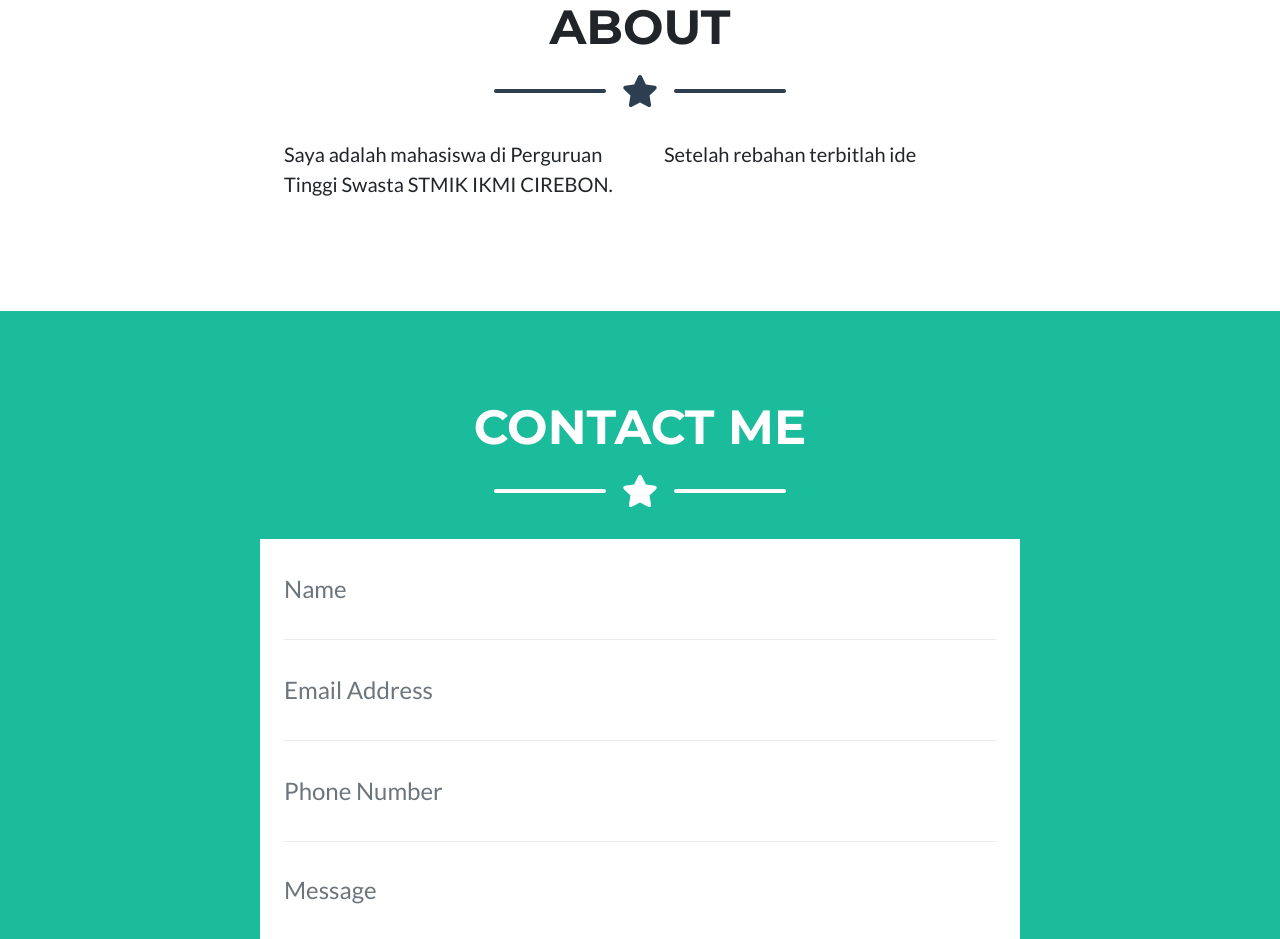
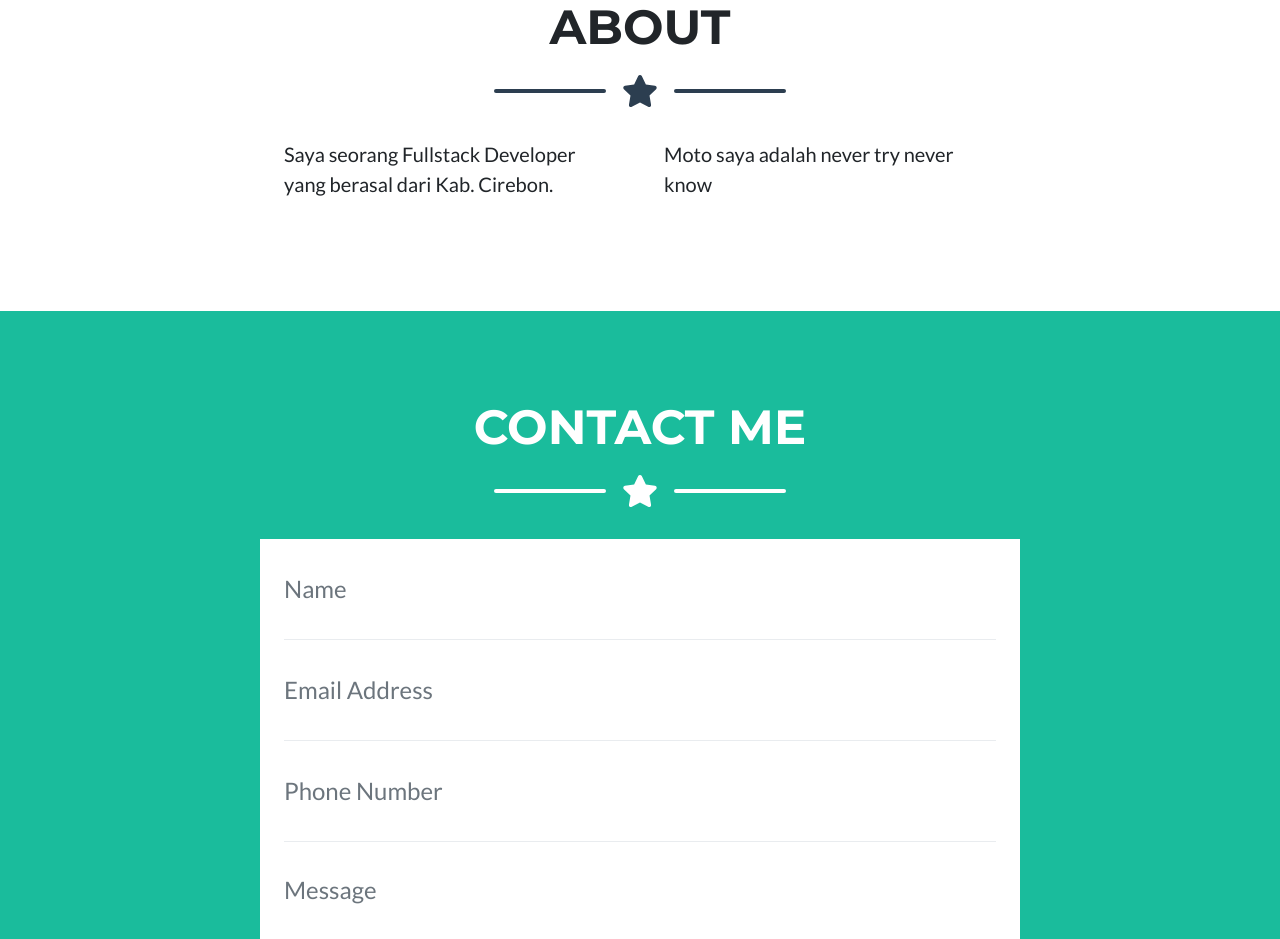
Before and after one commit to kangyahya-itdev/kangyahya-itdev.github.io, a plain HTML site: page index.html in a window 1280 px wide. Shown: the part 3100-4039 px from the top of the page. Drawn offline with nearby package versions, Linux system fonts and the light colour scheme.

Commit message:
update about

```diff
--- a/index.html
+++ b/index.html
@@ -504,12 +504,11 @@
         <div class="row">
           <div class="col-lg-4 ml-auto">
             <p class="lead">
-              Saya adalah mahasiswa di Perguruan Tinggi Swasta STMIK IKMI
-              CIREBON.
+              Saya seorang Fullstack Developer yang berasal dari Kab. Cirebon.
             </p>
           </div>
           <div class="col-lg-4 mr-auto">
-            <p class="lead">Setelah rebahan terbitlah ide</p>
+            <p class="lead">Moto saya adalah never try never know</p>
           </div>
         </div>
       </div>
```
